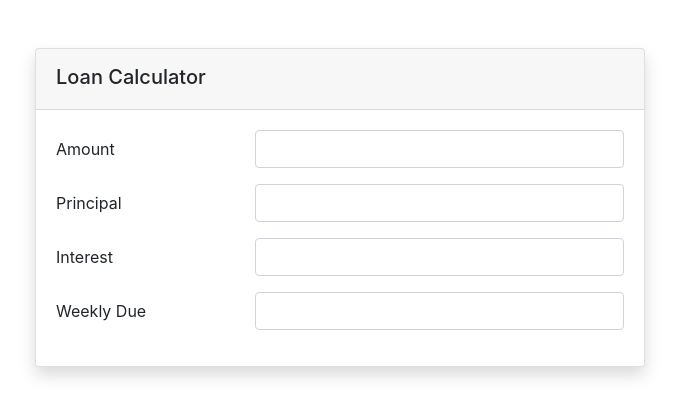
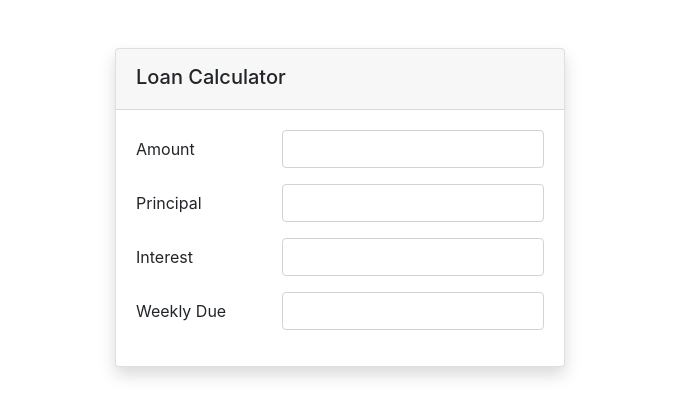
Before and after one commit to agcodex01/loan-calculator, a plain HTML site: page index.html in a window 1280 px wide. Shown: the whole page, without its empty margins (300-979 px from the left). Drawn offline with nearby package versions, Linux system fonts and the light colour scheme.

Commit message:
update size

```diff
--- a/index.html
+++ b/index.html
@@ -11,10 +11,8 @@
 </head>
 
 <body>
-    <div class="container-fluid mt-5">
-        <div class="row d-flex justify-content-center">
-            <div class="col-6">
-                <div class="card shadow">
+    <div class="container-fluid mt-5 d-flex justify-content-center">
+        <div class="card shadow" style="min-width: 450px;">
             <div class="card-header pt-3">
                 <h5>Loan Calculator</h5>
             </div>
@@ -43,9 +41,6 @@
                         <input type="number" class="form-control" id="due">
                     </div>
                 </div>
-                    </div>
-                </div>
-
             </div>
         </div>
     </div>
```
Also changed, not shown: pensioner.html (+2 -7 lines). Lines whose indentation alone changed are shown as unchanged.
